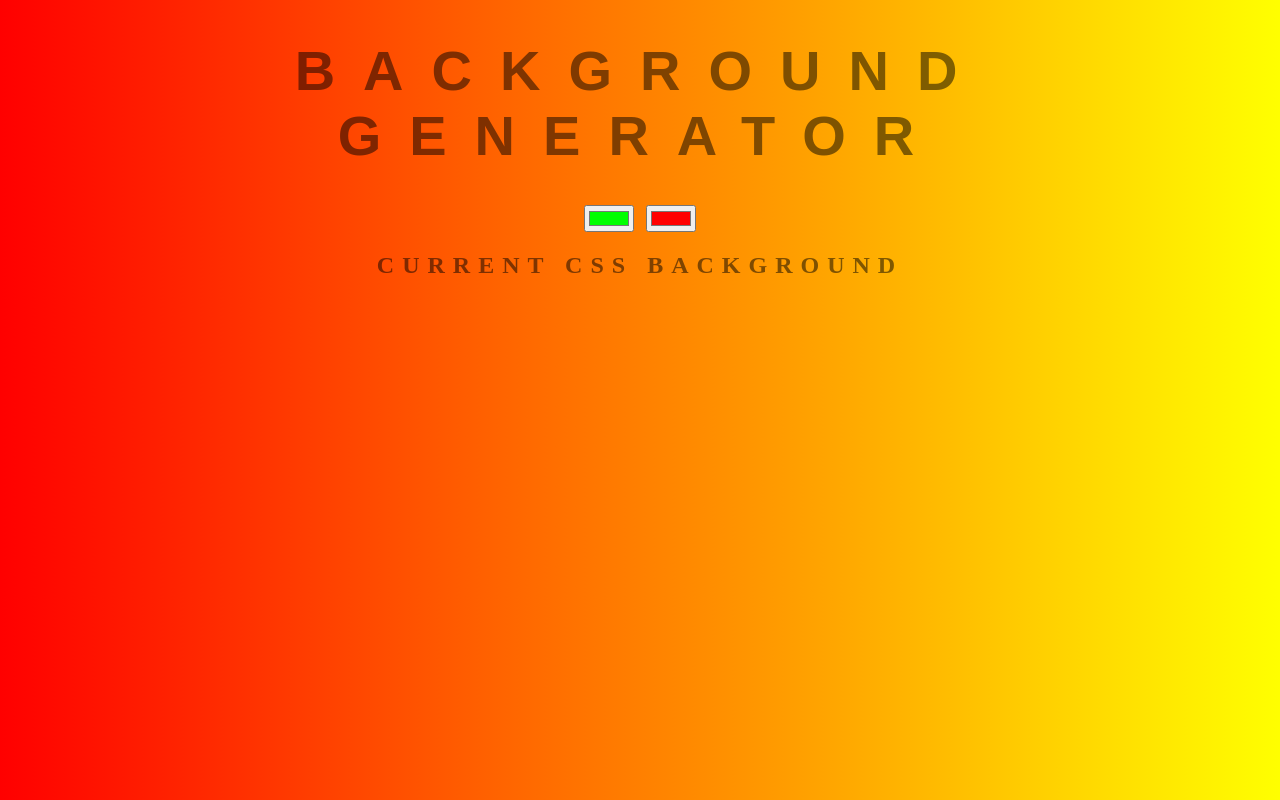
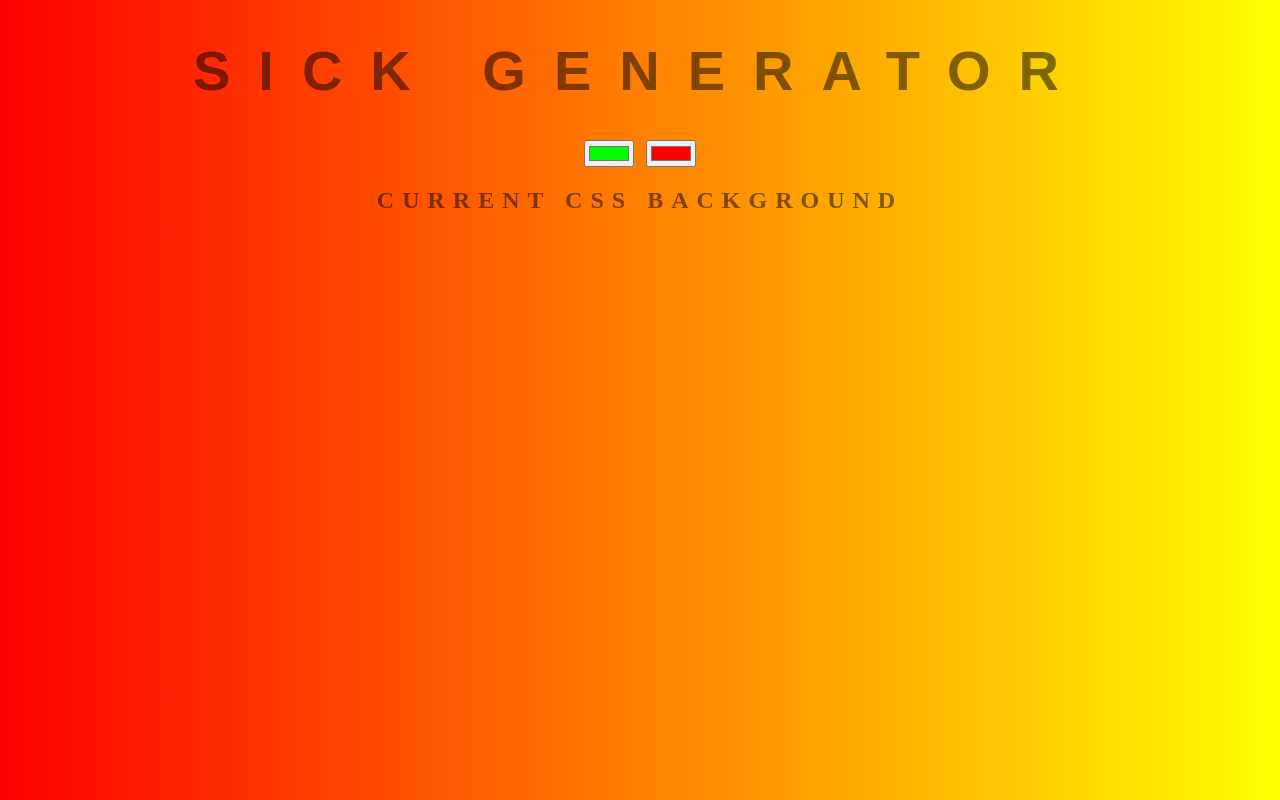
Before and after one commit to tylerlangties/background-generator, a plain HTML site: page index.html in a window 1280 px wide. Drawn offline with Linux system fonts and the light colour scheme.

Commit message:
Changed h1

```diff
--- a/index.html
+++ b/index.html
@@ -5,7 +5,7 @@
 	<link rel="stylesheet" type="text/css" href="style.css">
 </head>
 <body id="gradient">
-	<h1>Background generator</h1>
+	<h1>Sick generator</h1>
 	<input class="color1" type="color" name="color1" value="#00ff00">
 	<input class="color2" type="color" name="color2" value="#ff0000">
 	<h2>Current css background</h2>
```
